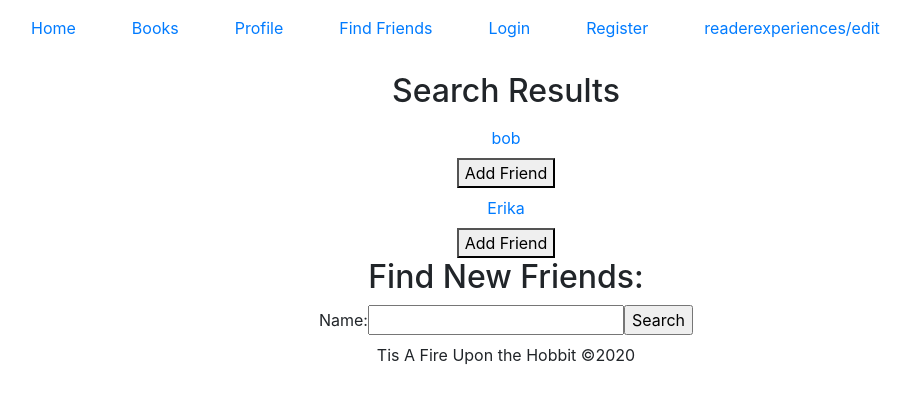
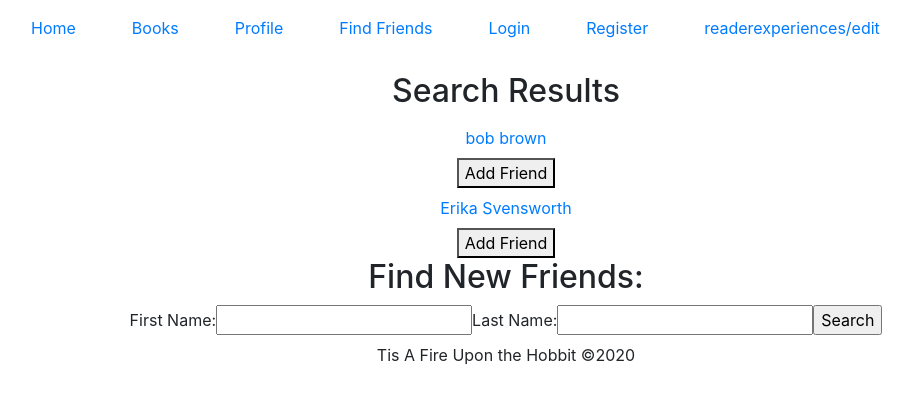
Before and after one commit to smcleod86/Frontend-Reading-Buddy, a React (Create React App) app: page /users in a window 1280 px wide. Shown: the top 404 px of the page, without its empty margins (134-1047 px from the left). Built offline with nearby package versions, Linux system fonts and the light colour scheme; the HTML template or start-up script is replaced by a standard one.

Commit message:
User search button now searches db by first and/or last name and displays the results

```diff
--- a/src/components/FindFriends.js
+++ b/src/components/FindFriends.js
@@ -2,40 +2,68 @@ import React, { useState } from 'react'
 import UserRow from './users_components/UserRow.js'
 import Axios from 'axios';
 
-export default function FindFriends() {
-    let sampleData = [{name: "bob", id:  "0294r2r"}, {name: "Erika", id: "2490fds"}];
+export default function FindFriends(props) {
+    let sampleData = [{first_name: "bob", last_name: "brown", id:  "0294r2r"}, {first_name: "Erika", last_name: "Svensworth", id: "2490fds"}];
+    let myFriends = [{name: "Erika", id: "2490fds"}];
     let [userList, setUserList ] = useState(sampleData);
-    let [ query, setQuery ] = useState("");
-    const handleQuery = (e) => {
-        setQuery(e.target.value);
+    let [ firstName, setFirstName ] = useState("");
+    let [ lastName, setLastName ] = useState("");
+
+    const handleFirstName = (e) => {
+        setFirstName(e.target.value);
+    }
+    const handleLastName = (e) => {
+        setLastName(e.target.value);
     }
     const searchUsers = (e) => {
         e.preventDefault();
-        // needs users get route
-        /*
-        Axios.get(`${process.env.REACT_APP_SERVER_URL}/users?query=${query}`)
-            .then(searchResults => {
-                setUserList(searchResults);
-            })
-            .catch(err => {
-                console.log(`Error getting search results: ${err}`);
-            })
-        */
-       setUserList([{name: "Mel", id: "2904ar"}, {name: "Sal", id: "pfads90"}])
+        let query = "";
+        if (firstName && lastName) {
+            query = `first_name=${firstName}&last_name=${lastName}`;
+        } else {
+            if (firstName) { query = `first_name=${firstName}` };
+            if (lastName) { query = `last_name=${lastName}` };
+        }
+        if (query) {
+            console.log(`Sending axios call to ${process.env.REACT_APP_SERVER_URL}/users?${query}`)
+            Axios.get(`${process.env.REACT_APP_SERVER_URL}/users?${query}`)
+                .then(response => {
+                    setUserList(response.data.searchResults);
+                })
+                .catch(err => {
+                    console.log(`Error getting search results: ${err}`);
+                })
+        }
     }
+
+    //Needs currentUser.id passed as a prop
+    /*
+    Axios.get('/users/${props.currentUser.id')
+        .then(userData => {
+            let myFriends.concat(userData.friends);
+        })
+        .catch(err => {
+            console.log(`Error retrieving existing friend list: ${err}`)
+        })
+    */
+
+
     return(
         <>
             <div>
                 <h2> Search Results </h2>
                 {userList.map(user => {
-                    return <UserRow user={user} friend={true}  />
+                    return <UserRow user={user} friend={true} key={user.id} />
                 })}
             </div>
             <div>
                 <h2> Find New Friends: </h2>
                 <form onSubmit={searchUsers}>
-                    <label htmlFor="query">Name:
-                        <input type="text" id="query" name="query" onChange={handleQuery}/>
+                    <label htmlFor="first_name">First Name:
+                        <input type="text" id="first_name" name="first_name" onChange={handleFirstName}/>
+                    </label>
+                    <label htmlFor="last_name">Last Name:
+                        <input type="text" id="last_name" name="last_name" onChange={handleLastName}/>
                     </label>
                     <input type="submit" value="Search"/>
                 </form>
--- a/src/components/users_components/UserRow.js
+++ b/src/components/users_components/UserRow.js
@@ -4,7 +4,6 @@ import { NavLink } from 'react-router-dom'
 
 export default function UserRow(props) {
     const handleClick = () => {
-        // TODO: HOW TO ACCESS USER ID?
         /*
         Axios.get(`/users/${}/update`, {friends: props.user.id})
             .then(updateResult => {
@@ -14,11 +13,11 @@ export default function UserRow(props) {
                 console.log(`Error adding friend: ${err}`);
             })
         */
-       console.log(`Clicked on Add Friend for ${props.user.name}`);
+       console.log(`Clicked on Add Friend for ${props.user.first_name} ${props.user.last_name}`);
     }
     return(
         <div>
-            <NavLink className="nav-link" to={`/profile/${props.user.id}`}>{props.user.name}</NavLink>
+            <NavLink className="nav-link" to={`/profile/${props.user.id}`}>{props.user.first_name} {props.user.last_name}</NavLink>
             <button onClick={handleClick}>Add Friend</button>
         </div>
     )
```
